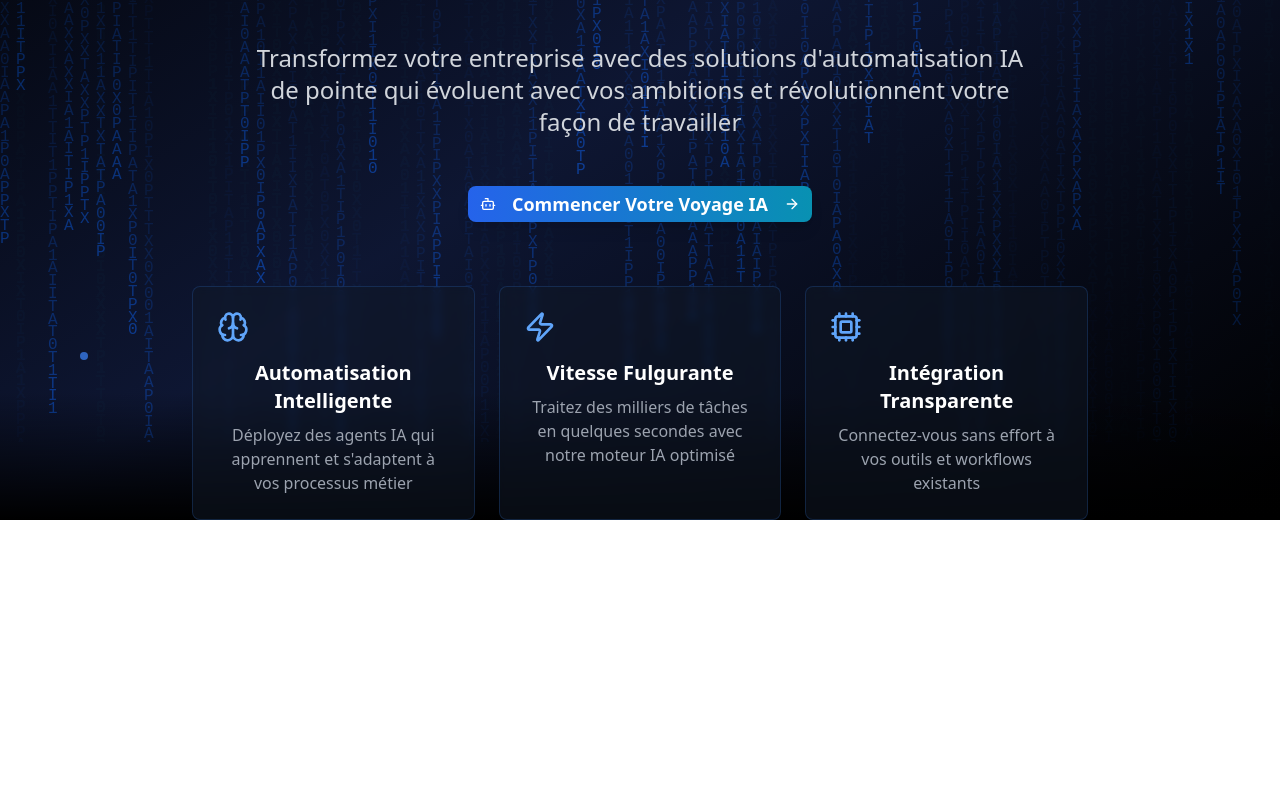
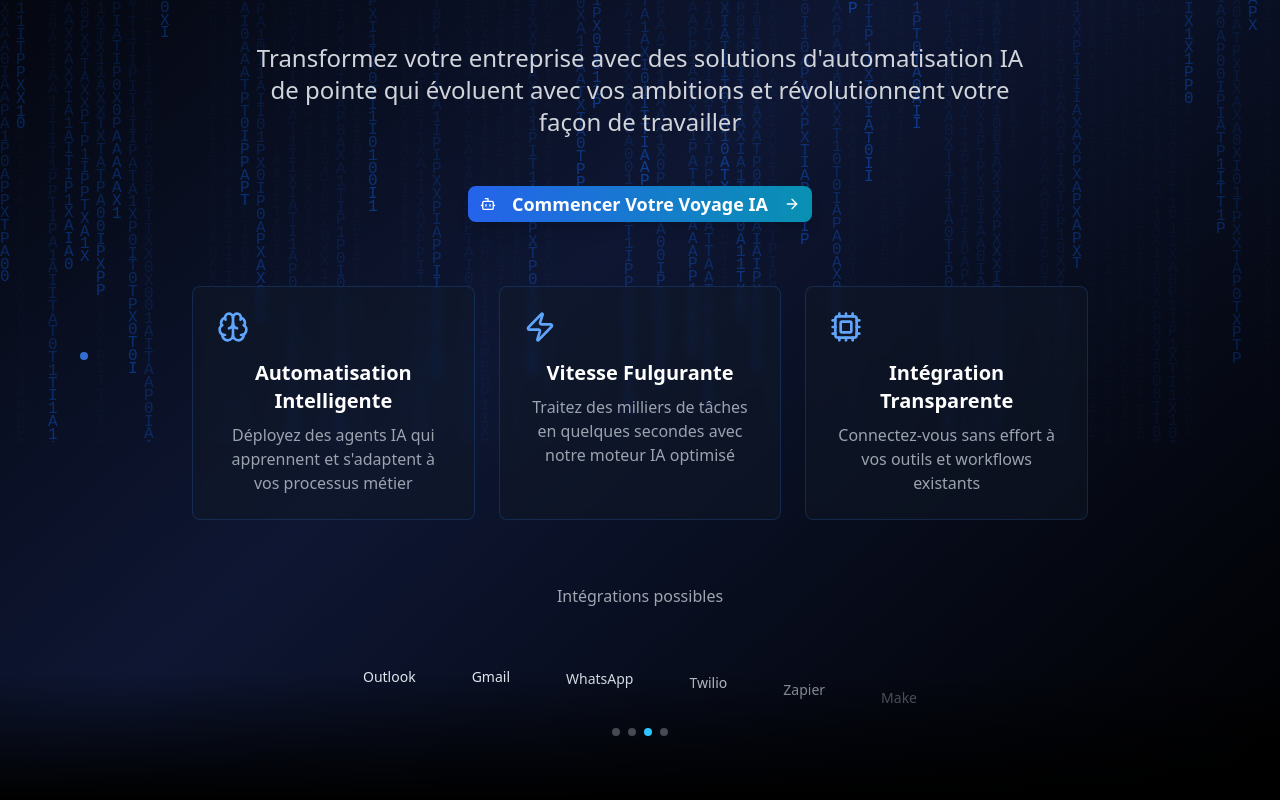
Before and after one commit to 250seb/aixptfrontt, a React (Vite) app: page / in a window 1280 px wide. Shown: the part 358-1158 px from the top of the page. Before the commit the page ends 878 px from the top, so only its background shows below. Built offline with nearby package versions, Linux system fonts and the light colour scheme.

Commit message:
Add Integrations Carousel to Hero Page

```diff
--- a/src/components/hero/AIXPTHero.tsx
+++ b/src/components/hero/AIXPTHero.tsx
@@ -4,6 +4,7 @@ import { Bot, Zap, ArrowRight, Cpu, Brain } from 'lucide-react';
 import { Button } from '../ui/button';
 import { MatrixRain } from '../effects/MatrixRain';
 import { AnimatedTextCycle } from '../effects/AnimatedTextCycle';
+import { IntegrationsCarousel } from '../integrations/IntegrationsCarousel';
 
 interface AIXPTHeroProps {
   title?: string;
@@ -162,6 +163,11 @@ export const AIXPTHero: React.FC<AIXPTHeroProps> = ({
 
       {/* Bottom Gradient */}
       <div className="absolute bottom-0 left-0 right-0 h-32 bg-gradient-to-t from-black to-transparent z-10" />
+
+      {/* Integrations Carousel */}
+      <div className="relative z-20">
+        <IntegrationsCarousel />
+      </div>
     </div>
   );
 };
--- /dev/null
+++ b/src/components/integrations/IntegrationsCarousel.tsx
@@ -0,0 +1,145 @@
+import React, { useEffect, useState } from 'react';
+import { motion } from 'framer-motion';
+
+export const IntegrationsCarousel: React.FC = () => {
+  const [currentIndex, setCurrentIndex] = useState(0);
+
+  const integrations = [
+    'HubSpot',
+    'Salesforce',
+    'Microsoft Dynamics',
+    'Pipedrive',
+    'Zoho CRM',
+    'Slack',
+    'Jira',
+    'Asana',
+    'Trello',
+    'QuickBooks',
+    'Xero',
+    'Google Sheets',
+    'Outlook',
+    'Gmail',
+    'WhatsApp',
+    'Twilio',
+    'Zapier',
+    'Make',
+    'Aircall',
+    'Freshdesk',
+    'Zendesk',
+    '+ des centaines d\'autres'
+  ];
+
+  const itemsPerView = 6;
+  const totalSlides = Math.ceil(integrations.length / itemsPerView);
+
+  useEffect(() => {
+    const interval = setInterval(() => {
+      setCurrentIndex((prevIndex) => (prevIndex + 1) % totalSlides);
+    }, 2500);
+
+    return () => clearInterval(interval);
+  }, [totalSlides]);
+
+  const getVisibleItems = () => {
+    const startIndex = currentIndex * itemsPerView;
+    return integrations.slice(startIndex, startIndex + itemsPerView);
+  };
+
+  return (
+    <div className="w-full py-16">
+      {/* Heading */}
+      <motion.div
+        initial={{ opacity: 0, y: 20 }}
+        animate={{ opacity: 1, y: 0 }}
+        transition={{ duration: 0.8, delay: 2.0 }}
+        className="text-center mb-12"
+      >
+        <h3
+          className="text-base font-medium"
+          style={{ color: 'rgba(224, 230, 237, 0.7)' }}
+        >
+          Intégrations possibles
+        </h3>
+      </motion.div>
+
+      {/* Carousel Container */}
+      <div className="relative overflow-hidden">
+        <motion.div
+          key={currentIndex}
+          initial={{ opacity: 0, y: 20 }}
+          animate={{ opacity: 1, y: 0 }}
+          exit={{ opacity: 0, y: -20 }}
+          transition={{
+            duration: 0.6,
+            ease: "easeInOut"
+          }}
+          className="flex justify-center items-center gap-8 px-4"
+        >
+          {getVisibleItems().map((integration, index) => (
+            <motion.div
+              key={`${currentIndex}-${index}`}
+              initial={{ opacity: 0, y: 30 }}
+              animate={{ opacity: 1, y: 0 }}
+              transition={{
+                duration: 0.5,
+                delay: index * 0.1,
+                ease: "easeOut"
+              }}
+              className="group cursor-pointer"
+            >
+              <div className="relative">
+                {integration === '+ des centaines d\'autres' ? (
+                  <motion.div
+                    whileHover={{
+                      scale: 1.05,
+                      filter: "drop-shadow(0 0 20px rgba(46, 196, 255, 0.4))"
+                    }}
+                    transition={{ duration: 0.2 }}
+                    className="text-center px-4 py-2"
+                  >
+                    <span
+                      className="text-lg font-bold whitespace-nowrap"
+                      style={{ color: '#FFFFFF' }}
+                    >
+                      {integration}
+                    </span>
+                  </motion.div>
+                ) : (
+                  <motion.div
+                    whileHover={{
+                      scale: 1.05,
+                      filter: "drop-shadow(0 0 15px rgba(46, 196, 255, 0.3))"
+                    }}
+                    transition={{ duration: 0.2 }}
+                    className="text-center px-3 py-2"
+                  >
+                    <span
+                      className="text-sm font-medium whitespace-nowrap"
+                      style={{ color: '#E0E6ED' }}
+                    >
+                      {integration}
+                    </span>
+                  </motion.div>
+                )}
+              </div>
+            </motion.div>
+          ))}
+        </motion.div>
+
+        {/* Progress Indicators */}
+        <div className="flex justify-center mt-8 gap-2">
+          {Array.from({ length: totalSlides }).map((_, index) => (
+            <motion.div
+              key={index}
+              className="w-2 h-2 rounded-full transition-all duration-300"
+              style={{
+                backgroundColor: index === currentIndex ? '#2EC4FF' : 'rgba(224, 230, 237, 0.3)',
+              }}
+              whileHover={{ scale: 1.2 }}
+            />
+          ))}
+        </div>
+      </div>
+    </div>
+  );
+};
```
